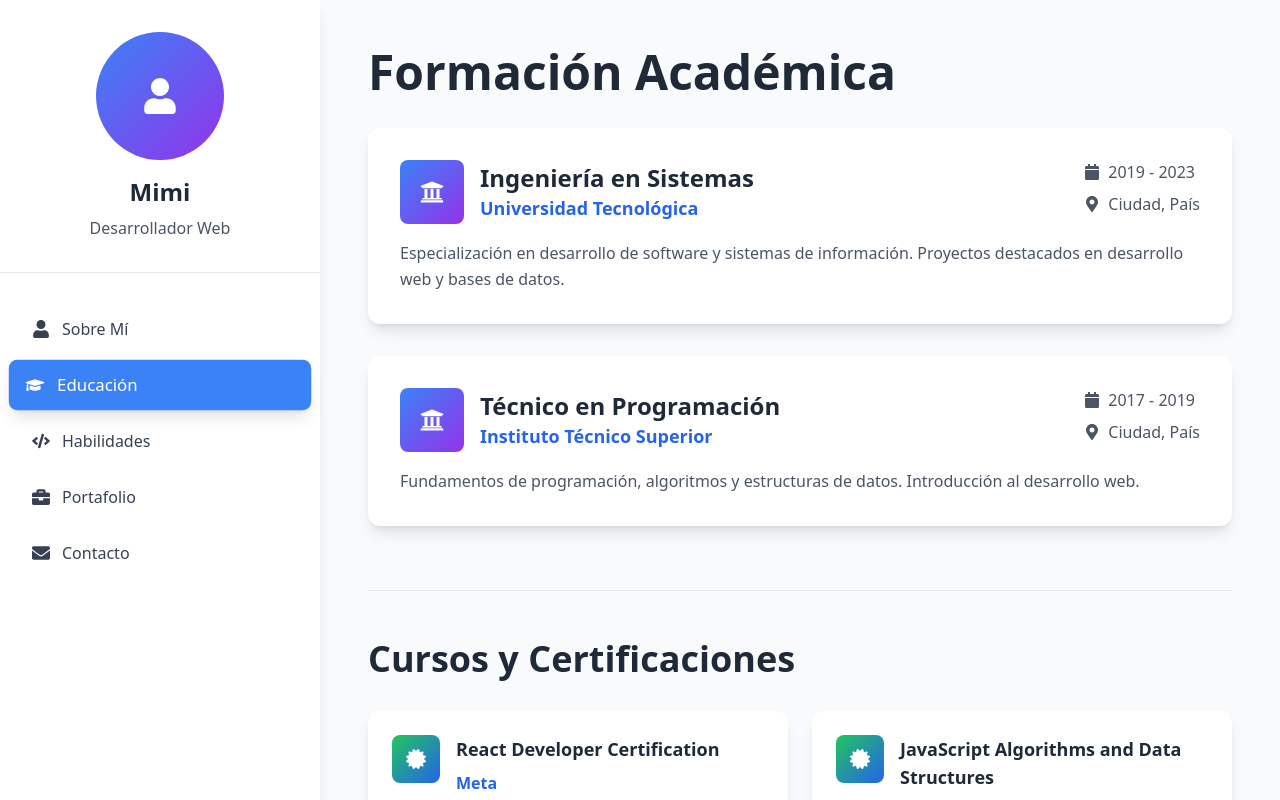
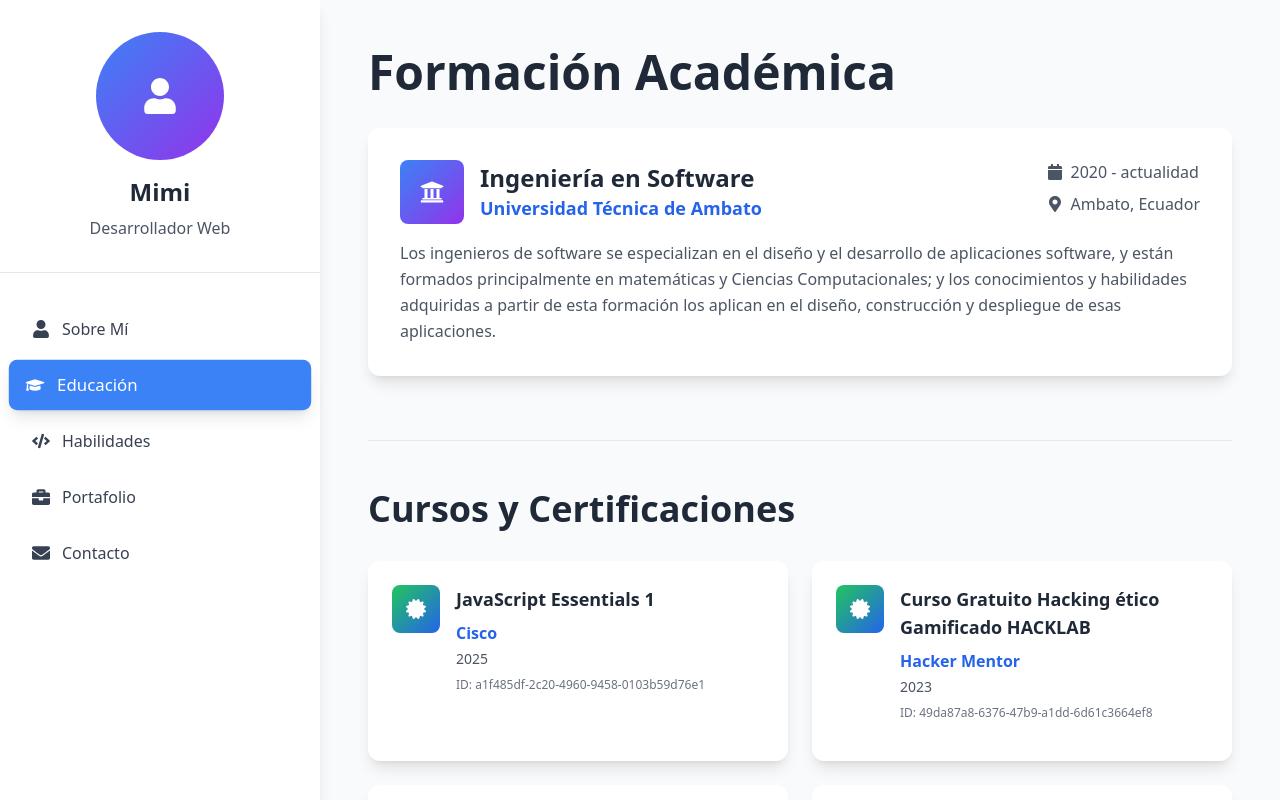
Before and after one commit to TMPixel/portfolio, a React (Create React App) app: page / in a window 1280 px wide. Both pictures are taken after a click on the button "Educación". Shown: the top 800 px of the page. Built offline with nearby package versions, Linux system fonts and the light colour scheme.

Commit message:
Updated the education section

```diff
--- a/src/components/sections/Education.js
+++ b/src/components/sections/Education.js
@@ -8,45 +8,38 @@ const Education = () => {
     certificacionesTitulo: "Cursos y Certificaciones",
     educacion: [
       {
-        titulo: "Ingeniería en Sistemas",
-        institucion: "Universidad Tecnológica",
-        periodo: "2019 - 2023",
-        ubicacion: "Ciudad, País",
-        descripcion: "Especialización en desarrollo de software y sistemas de información. Proyectos destacados en desarrollo web y bases de datos."
+        titulo: "Ingeniería en Software",
+        institucion: "Universidad Técnica de Ambato",
+        periodo: "2020 - actualidad",
+        ubicacion: "Ambato, Ecuador",
+        descripcion: "Los ingenieros de software se especializan en el diseño y el desarrollo de aplicaciones software, y están formados principalmente en matemáticas y Ciencias Computacionales; y los conocimientos y habilidades adquiridas a partir de esta formación los aplican en el diseño, construcción y despliegue de esas aplicaciones."
       },
-      {
-        titulo: "Técnico en Programación",
-        institucion: "Instituto Técnico Superior",
-        periodo: "2017 - 2019",
-        ubicacion: "Ciudad, País",
-        descripcion: "Fundamentos de programación, algoritmos y estructuras de datos. Introducción al desarrollo web."
-      }
     ],
     certificaciones: [
       {
-        titulo: "React Developer Certification",
-        emisor: "Meta",
-        fecha: "2023",
-        credencial: "ABC123XYZ"
+        titulo: "JavaScript Essentials 1",
+        emisor: "Cisco",
+        fecha: "2025",
+        credencial: "a1f485df-2c20-4960-9458-0103b59d76e1"
       },
       {
-        titulo: "JavaScript Algorithms and Data Structures",
-        emisor: "freeCodeCamp",
+        titulo: "Curso Gratuito Hacking ético Gamificado HACKLAB",
+        emisor: "Hacker Mentor",
         fecha: "2023",
-        credencial: "DEF456ABC"
+        credencial: "49da87a8-6376-47b9-a1dd-6d61c3664ef8"
       },
       {
-        titulo: "Full Stack Web Development",
-        emisor: "The Odin Project",
-        fecha: "2022",
-        credencial: "GHI789DEF"
+        titulo: "Programming Essentials in Python",
+        emisor: "Universidad Técnica de Ambato",
+        fecha: "2023",
+        credencial: ""
       },
       {
-        titulo: "Git and GitHub Essential Training",
-        emisor: "LinkedIn Learning",
+        titulo: "Conference on Computer Science, Electronics and Industrial Engineering",
+        emisor: "Universidad Técnica de Ambato",
         fecha: "2022",
-        credencial: "JKL012GHI"
-      }
+        credencial: ""
+      },
     ]
   };
 
```
